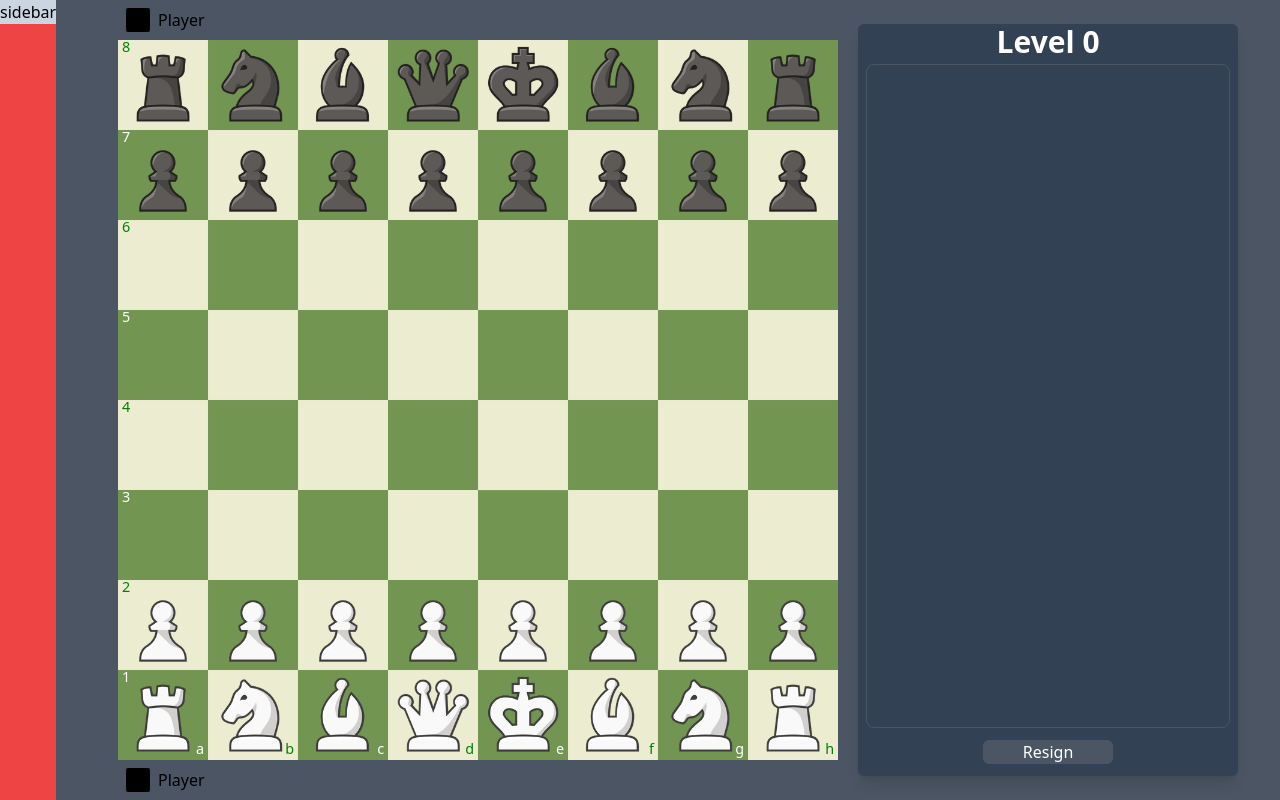
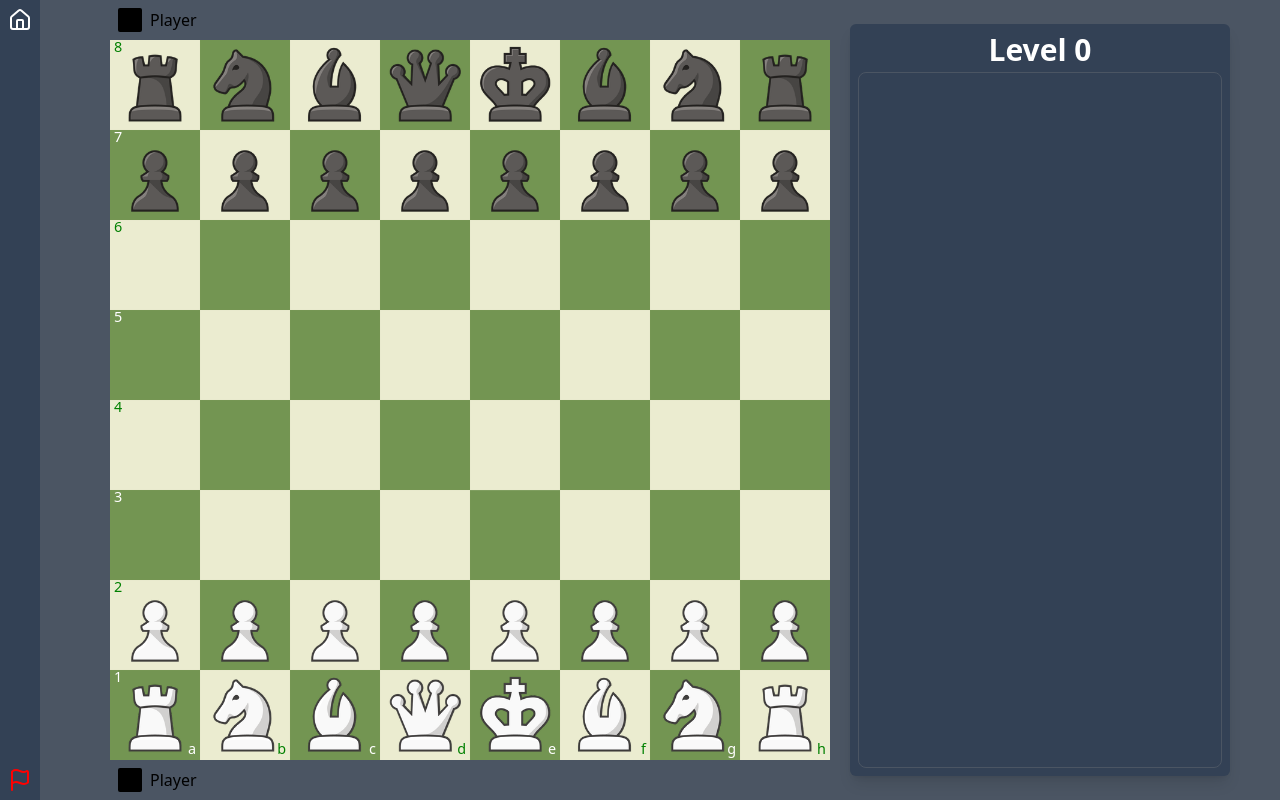
Before and after one commit to vidit-od/Checkmate.io, a React (Vite) app in the folder Frontend/: page / in a window 1280 px wide. Built offline with nearby package versions, Linux system fonts and the light colour scheme.

Commit message:
Win card
show a game end card. showed when game status is not playing. only possible when either checkmate, resigned or stalemate

```diff
--- a/Frontend/packages/ChessBoard.tsx
+++ b/Frontend/packages/ChessBoard.tsx
@@ -3,13 +3,16 @@ import { useRecoilValue } from "recoil";
 import Board from "./Components/Board"
 import NameCard from "./Components/NameCard"
 import Moves from "./Moves";
+import Status from "./Components/Status"
 import { SquareSize } from "./atoms/atom";
+import { gameStatusAtom } from "./atoms/atom";
 
 function ChessBoard(){
     const squareSize = useRecoilValue(SquareSize);
     const [viewportWidth, setViewportWidth] = useState(() =>
         typeof window === "undefined" ? 0 : window.innerWidth
     );
+    const gameStatus = useRecoilValue(gameStatusAtom);
 
     useEffect(() => {
         const updateViewportWidth = () => setViewportWidth(window.innerWidth);
@@ -28,10 +31,11 @@ function ChessBoard(){
 
     return (
         <div
-          className={`flex justify-center overflow-x-hidden bg-gray-600 px-4 ${
+          className={` relative flex justify-center overflow-x-hidden bg-gray-600 px-4 ${
             isDesktopLayout ? "flex-nowrap items-start" : "flex-wrap"
           }`}
         >
+          { (gameStatus !== "playing") && <Status/>}
           <div className="flex-col px-2 lg:px-5">
            <NameCard/>
            <Board/>
--- /dev/null
+++ b/Frontend/packages/Components/Status.tsx
@@ -0,0 +1,33 @@
+import { useRecoilValue } from "recoil";
+import {gameStatusAtom, turnAtom} from "../atoms/atom"
+
+function Status(){
+    const gameStatus = useRecoilValue(gameStatusAtom);
+    const turn = useRecoilValue(turnAtom);
+
+    if(gameStatus == "playing" || gameStatus == "check") return (<></>);
+    let winningColor : "white" | "black" | null = null;
+
+    if(gameStatus == "checkmate" || gameStatus == "Resigned"){
+        winningColor = turn === "white" ? "black" : "white";
+    }
+
+    return(
+        <div className=" absolute w-full h-full backdrop-blur-sm bg-white/10 flex justify-center items-center z-10">
+            <div className="absolute w-full h-full backdrop-blur-sm bg-white/10 flex justify-center items-center z-10">
+                <div className="bg-slate-700 p-4 rounded-md flex flex-col items-center">
+                    <div className="flex flex-col items-center gap-2">
+                        <div className="text-lg font-bold">Game Over</div>
+                            {(gameStatus === "checkmate" || gameStatus === "Resigned") ? (
+                                <div>{winningColor} won by {gameStatus} </div>
+                            ) : (
+                                <div> Draw by Stalemate </div>
+                            )}
+                    </div>
+                </div>
+        </div>
+        </div>
+    )
+}
+
+export default Status;
--- a/Frontend/packages/Moves.tsx
+++ b/Frontend/packages/Moves.tsx
@@ -1,6 +1,5 @@
 import { useRecoilState } from "recoil"
 import { MoveListAtom } from "./atoms/atom"
-import { gameStatusAtom } from "./atoms/atom";
 
 type MovesProps = {
     sideBySide: boolean;
@@ -8,10 +7,9 @@ type MovesProps = {
 
 function Moves({ sideBySide }: MovesProps){
     const [MoveList] = useRecoilState(MoveListAtom);
-    const [, setGameStatus] = useRecoilState(gameStatusAtom);
 
     return (
-        <div className={`bg-slate-700 w-full rounded-md shadow-lg text-center px-2 flex flex-col ${sideBySide ? "sticky top-4 h-[calc(100vh-3rem)]" : "h-[50vh]"}`}>
+        <div className={`bg-slate-700 w-full rounded-md shadow-lg text-center p-2 flex flex-col ${sideBySide ? "sticky top-4 h-[calc(100vh-3rem)]" : "h-[50vh]"}`}>
             <h1 className="text-base sm:text-xl md:text-3xl h-[40px] font-bold bg-white bg-clip-text text-transparent">
                 Level 0
             </h1>
@@ -27,14 +25,6 @@ function Moves({ sideBySide }: MovesProps){
             ))}
             </div>
             </div>
-            <div className="m-3 flex justify-center">
-                <button
-                    className="bg-gray-600 px-10 rounded-md text-white transition-all duration-100 hover:text-red-400"
-                    onClick={() => setGameStatus("Resigned")}
-                >
-                    Resign
-                </button>
-            </div>
         </div>
     )
 }
--- a/Frontend/packages/SideBar.tsx
+++ b/Frontend/packages/SideBar.tsx
@@ -1,7 +1,17 @@
+import { useRecoilState } from "recoil"
+import { gameStatusAtom } from "./atoms/atom";
+
 function SideBar(){
+
+    const [, setGameStatus] = useRecoilState(gameStatusAtom);
     return (
-       <div className="bg-slate-300">
-        sidebar
+       <div className="w-full h-full flex flex-col justify-between p-2">
+            <button className="w-full h-fit">
+                <svg xmlns="http://www.w3.org/2000/svg" width="24" height="24" viewBox="0 0 24 24" fill="none" stroke="white" stroke-width="2" stroke-linecap="round" stroke-linejoin="round" className="lucide lucide-house-icon lucide-house"><path d="M15 21v-8a1 1 0 0 0-1-1h-4a1 1 0 0 0-1 1v8"/><path d="M3 10a2 2 0 0 1 .709-1.528l7-6a2 2 0 0 1 2.582 0l7 6A2 2 0 0 1 21 10v9a2 2 0 0 1-2 2H5a2 2 0 0 1-2-2z"/></svg>
+            </button>
+            <button className="w-full h-fit" onClick={() => setGameStatus("Resigned")}>
+                <svg xmlns="http://www.w3.org/2000/svg" width="24" height="24" viewBox="0 0 24 24" fill="none" stroke="Red" stroke-width="2" stroke-linecap="round" stroke-linejoin="round" className="lucide lucide-flag-icon lucide-flag"><path d="M4 22V4a1 1 0 0 1 .4-.8A6 6 0 0 1 8 2c3 0 5 2 7.333 2q2 0 3.067-.8A1 1 0 0 1 20 4v10a1 1 0 0 1-.4.8A6 6 0 0 1 16 16c-3 0-5-2-8-2a6 6 0 0 0-4 1.528"/></svg>
+            </button>
         </div>
     )
 }
--- a/Frontend/src/App.tsx
+++ b/Frontend/src/App.tsx
@@ -5,7 +5,7 @@ function App() {
   return (
     <>
       <div className="flex min-h-screen w-full overflow-x-hidden">
-        <div className='grow-0 bg-red-500'><SideBar/></div>
+        <div className='grow-0 bg-slate-700'><SideBar/></div>
         <div className='grow bg-gray-600 min-h-screen'><ChessBoard/></div>
 
       </div>
```
